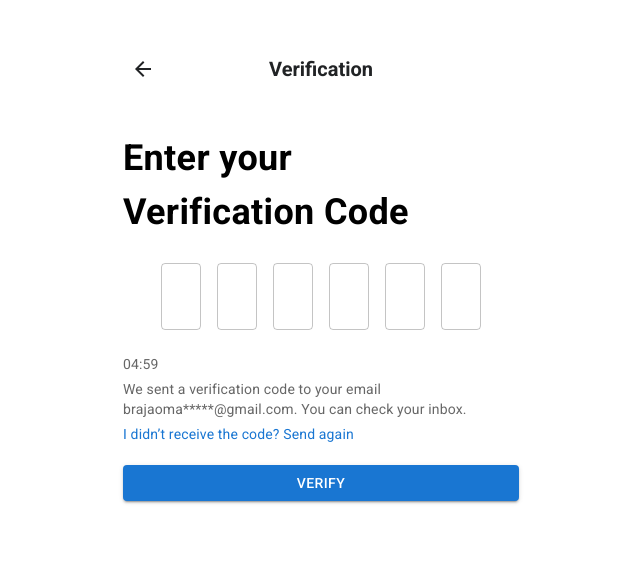
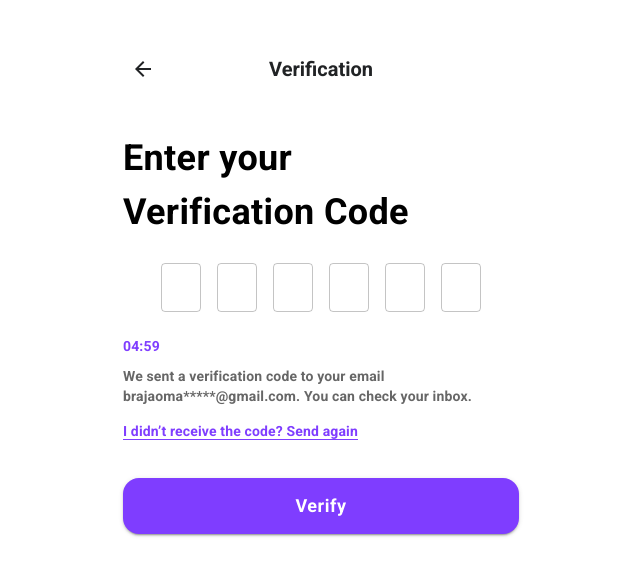
Before and after one commit to Yatin1923/ExpenseTracker, a React (Create React App) app: page /signup-verification in a window 1280 px wide. Shown: the top 576 px of the page, without its empty margins (319-959 px from the left). Built offline with nearby package versions, Linux system fonts and the light colour scheme.

Commit message:
complete  code verification screen

```diff
--- /dev/null
+++ b/src/pages/onboarding/verification/Verification.css
@@ -0,0 +1,5 @@
+.react-simple-keyboard{
+    background-color: #D1D5DB !important;
+    height: 25vh;
+    margin-top: 20px;
+}
--- a/src/pages/onboarding/verification/Verification.tsx
+++ b/src/pages/onboarding/verification/Verification.tsx
@@ -1,4 +1,5 @@
 import React, { useState } from "react";
+import './Verification.css';
 import {
   Container,
   Box,
@@ -7,10 +8,11 @@ import {
   TextField,
   Grid,
   IconButton,
+  Link,
 } from "@mui/material";
 import Keyboard from "react-simple-keyboard";
 import "react-simple-keyboard/build/css/index.css";
-import { ArrowBack } from "@mui/icons-material";
+import { ArrowBack, Style } from "@mui/icons-material";
 import { useNavigate } from "react-router-dom";
 
 const Verification: React.FC = () => {
@@ -101,7 +103,7 @@ const Verification: React.FC = () => {
               id={`code-${index}`}
               inputProps={{
                 maxLength: 1,
-                style: { textAlign: "center", fontSize: "24px" },
+                style: { textAlign: "center", fontSize: "24px",height:'1rem' },
               }}
               sx={{ width: 40, margin: 1 }}
               value={digit}
@@ -110,30 +112,44 @@ const Verification: React.FC = () => {
             />
           ))}
         </Box>
-        <Typography variant="body2" color="textSecondary" gutterBottom>
+        <Typography variant="body2" color="textSecondary" gutterBottom  sx={{color:'#7F3DFF',fontWeight:'bold'}}>
           04:59
         </Typography>
-        <Typography variant="body2" color="textSecondary" gutterBottom>
+        <Typography variant="body2" color="textSecondary" gutterBottom sx={{ fontWeight:'bold',mt:'10px'}}>
           We sent a verification code to your email brajaoma*****@gmail.com. You
           can check your inbox.
         </Typography>
-        <Typography variant="body2" color="primary" gutterBottom>
-          I didn’t receive the code? Send again
+        <Typography variant="body2" gutterBottom sx={{mt:'15px'}}>
+            <Link   sx={{color:'#7F3DFF', textDecoration:'none',fontWeight:'bold' , borderBottom:'1px solid #7F3DFF'}}>
+            I didn’t receive the code? Send again
+            </Link>
+
         </Typography>
       </Box>
 
       <Button
         variant="contained"
-        color="primary"
+
         fullWidth
-        sx={{ mt: 2, mb: 2 }}
+        sx={{
+            mb: 2,
+            mt:4,
+            height: "56px",
+            borderRadius: "16px",
+            textTransform: "none",
+            fontSize:'18px',
+            fontWeight:'bold',
+            backgroundColor:'#7F3DFF'
+          }}
       >
         Verify
       </Button>
       {showKeyboard && (
         <Keyboard
+
           layout={{
             default: ["1 2 3", "4 5 6", "7 8 9", "0 {bksp}"],
+
           }}
           display={{
             "{bksp}": "Back",
```
